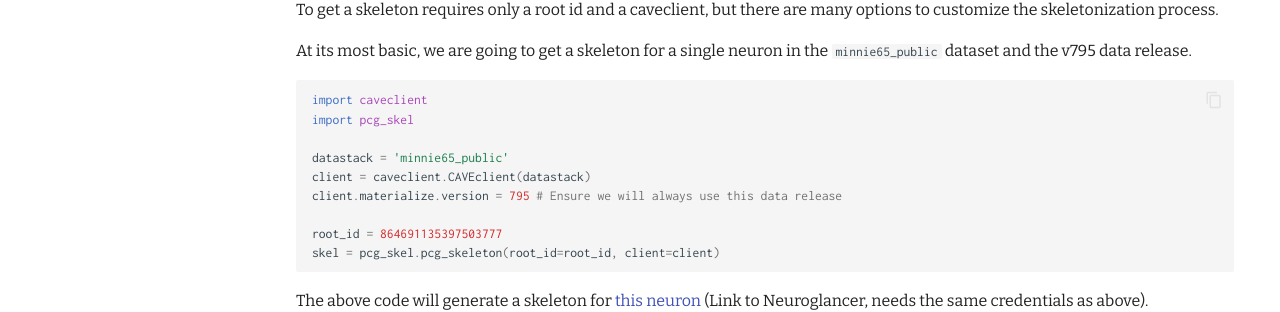
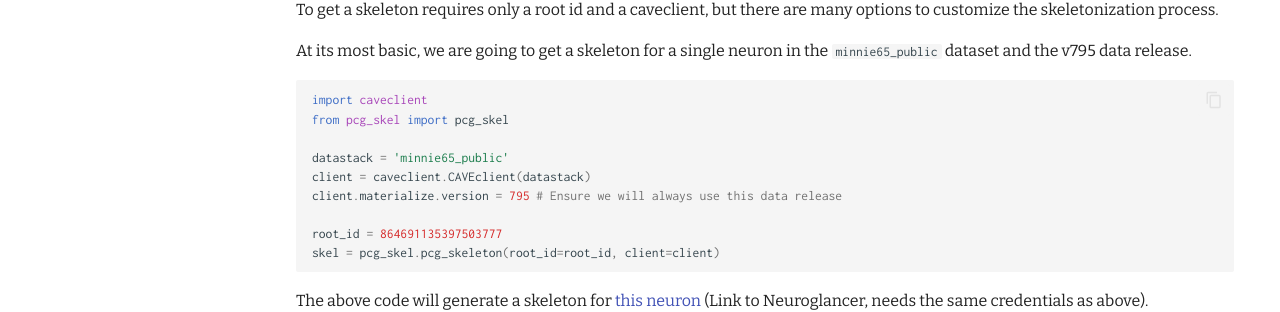
Before and after one commit to CAVEconnectome/pcg_skel, an MkDocs documentation site: the page built from docs/tutorial.md, in a window 1280 px wide and 900 px high. Shown: the part 406-718 px from the top of the window. Built offline with MkDocs 1.6.1 and Material for MkDocs 9.7.7, drawn with Linux system fonts in a browser that asks for light colours; comment, search, counter and statistics services are not loaded.

Commit message:
Update tutorial.md

````diff
--- a/docs/tutorial.md
+++ b/docs/tutorial.md
@@ -16,7 +16,7 @@ At its most basic, we are going to get a skeleton for a single neuron in the `mi
 
 ```python
 import caveclient
-import pcg_skel
+from pcg_skel import pcg_skel
 
 datastack = 'minnie65_public'
 client = caveclient.CAVEclient(datastack)
````
